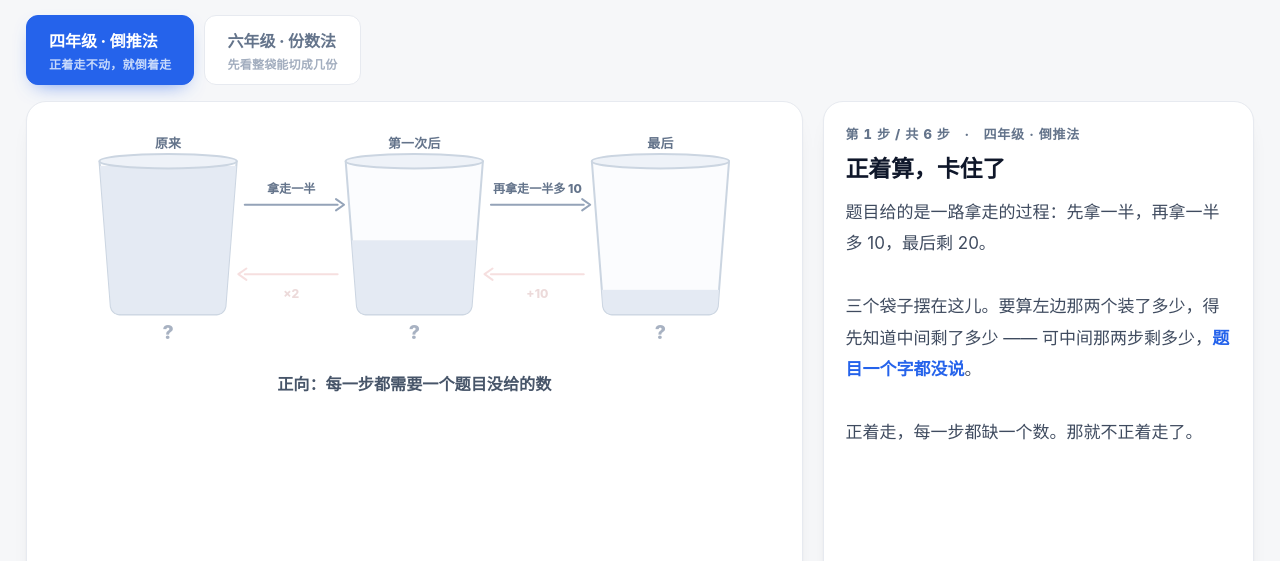
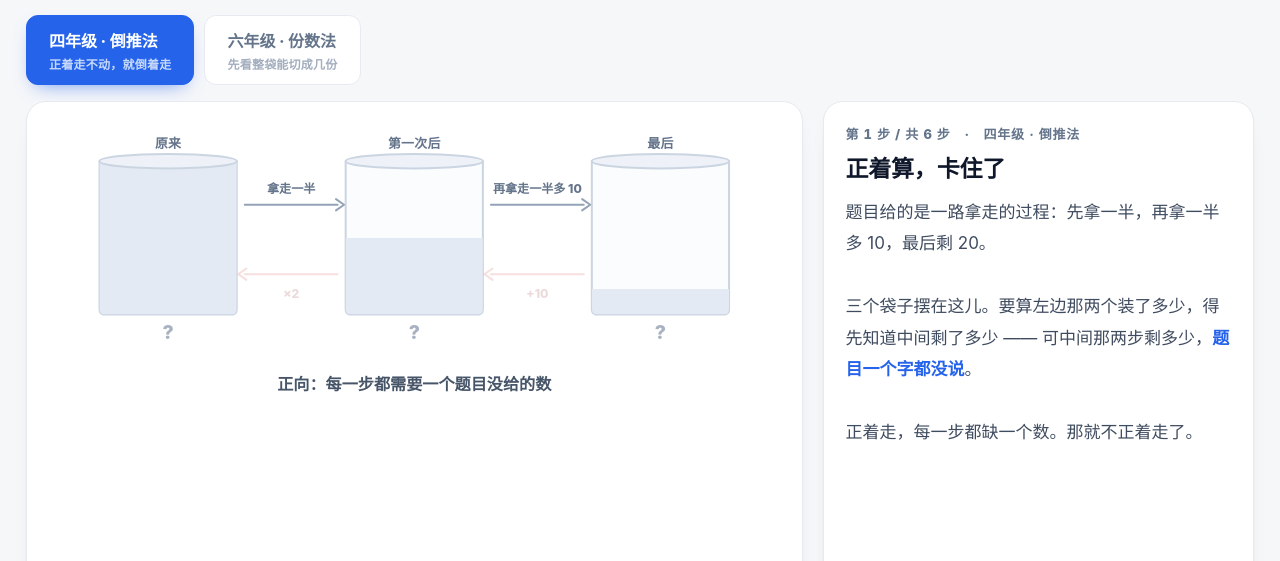
Before and after one commit to zflgm/math, a plain HTML site: page lessons/20-daotui/index.html in a window 1280 px wide. Shown: the part 195-756 px from the top of the page. Drawn offline with Linux system fonts and the light colour scheme.

Commit message:
第20课米袋改直筒：梯形会让半高不等于半体积
梯形上宽下窄时，米的高度到一半并不等于体积到一半，讲分数倍率会误导
改成上下等宽直筒，只保留底部 7px 圆角
满袋高度 184 -> 190，与桶内高相等，60 千克正好是半桶 95px
米柱宽度 184 -> 174 对齐内壁

```diff
--- a/lessons/20-daotui/index.html
+++ b/lessons/20-daotui/index.html
@@ -283,7 +283,7 @@ svg rect, svg text, svg g, svg path, svg line{
      ========================================================= */
   const CX = [155, 460, 765];          /* 三个袋子的中心 x */
   const TOPY = 56, BOTY = 246;         /* 袋口、袋底 */
-  const HMAX = 184;                    /* 184px = 120 千克（满袋）*/
+  const HMAX = 190;                    /* = 桶内高，所以 120 千克正好装满、60 千克正好一半 */
   const K2H = kg => kg / 120 * HMAX;
 
   const s4 = $('s4');
@@ -296,13 +296,15 @@ svg rect, svg text, svg g, svg path, svg line{
   defs4.appendChild(lgR);
   s4.appendChild(defs4);
 
+  /* 直筒：上下等宽。梯形会让「高度一半」不等于「体积一半」，讲分数时误导 */
+  const BAGW = 85;
   const bagPath = cx =>
-    'M ' + (cx-85) + ' ' + TOPY +
-    ' L ' + (cx-71) + ' ' + (BOTY-10) +
-    ' Q ' + (cx-69) + ' ' + BOTY + ' ' + (cx-57) + ' ' + BOTY +
-    ' L ' + (cx+57) + ' ' + BOTY +
-    ' Q ' + (cx+69) + ' ' + BOTY + ' ' + (cx+71) + ' ' + (BOTY-10) +
-    ' L ' + (cx+85) + ' ' + TOPY + ' Z';
+    'M ' + (cx-BAGW) + ' ' + TOPY +
+    ' L ' + (cx-BAGW) + ' ' + (BOTY-7) +
+    ' Q ' + (cx-BAGW) + ' ' + BOTY + ' ' + (cx-BAGW+7) + ' ' + BOTY +
+    ' L ' + (cx+BAGW-7) + ' ' + BOTY +
+    ' Q ' + (cx+BAGW) + ' ' + BOTY + ' ' + (cx+BAGW) + ' ' + (BOTY-7) +
+    ' L ' + (cx+BAGW) + ' ' + TOPY + ' Z';
 
   const g4 = { body:[], rice:[], ghost:[], mouth:[], lbl:[], val:[], fw:[], bw:[], half:[], foot:null };
 
@@ -319,14 +321,14 @@ svg rect, svg text, svg g, svg path, svg line{
 
     /* 虚影米：题目说的那个量，浅灰，表示「有这么多但不知道数字」*/
     const gh = mk('rect', {
-      x:cx-92, y:BOTY, width:184, height:0, fill:'#e4eaf3', 'clip-path':'url(#bagc' + i + ')'
+      x:cx-87, y:BOTY, width:174, height:0, fill:'#e4eaf3', 'clip-path':'url(#bagc' + i + ')'
     });
     s4.appendChild(gh);
     g4.ghost.push(gh);
 
     /* 实心米 */
     const rc = mk('rect', {
-      x:cx-92, y:BOTY, width:184, height:0, fill:'url(#riceg)', 'clip-path':'url(#bagc' + i + ')'
+      x:cx-87, y:BOTY, width:174, height:0, fill:'url(#riceg)', 'clip-path':'url(#bagc' + i + ')'
     });
     s4.appendChild(rc);
     g4.rice.push(rc);
```
